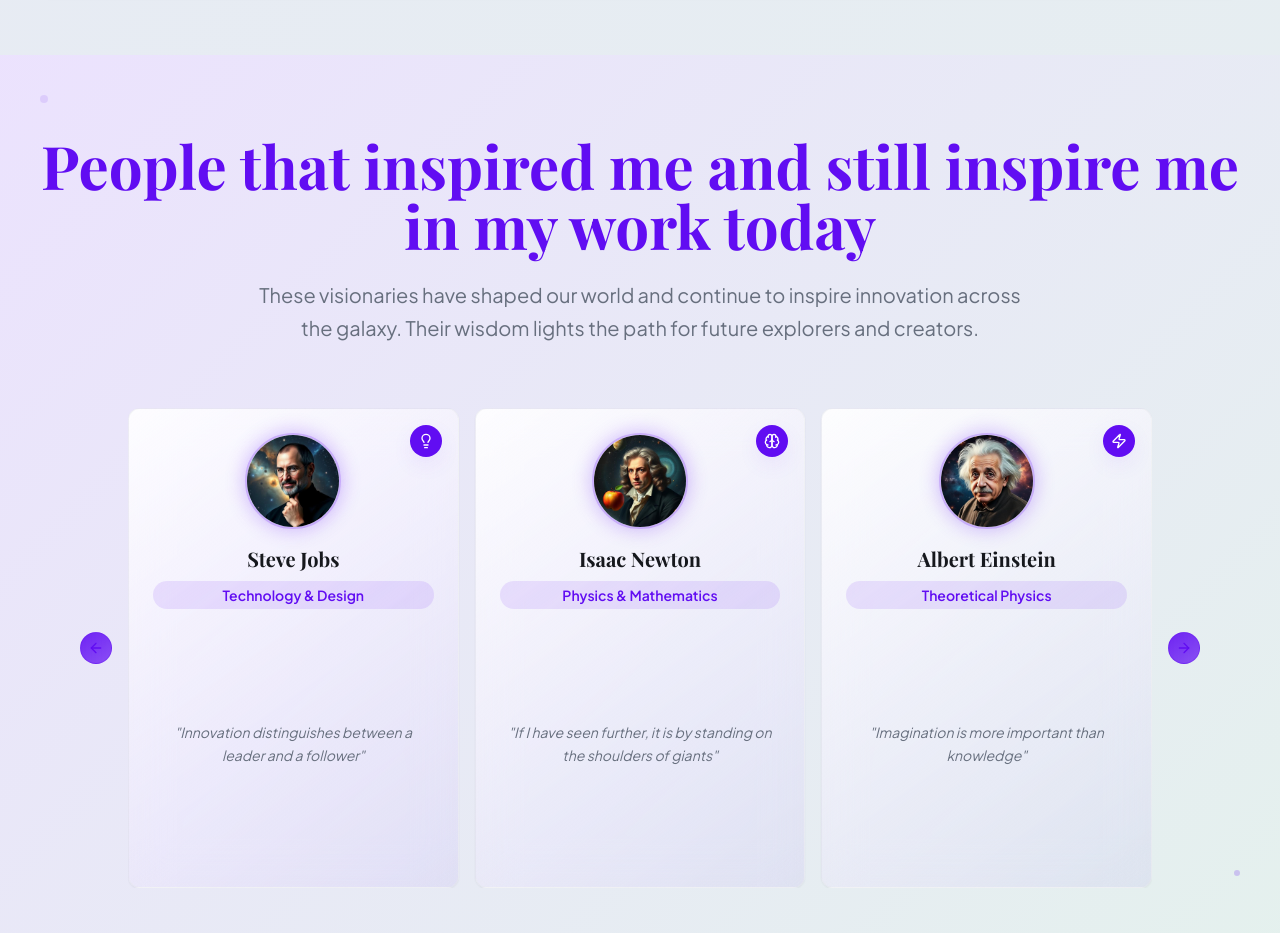
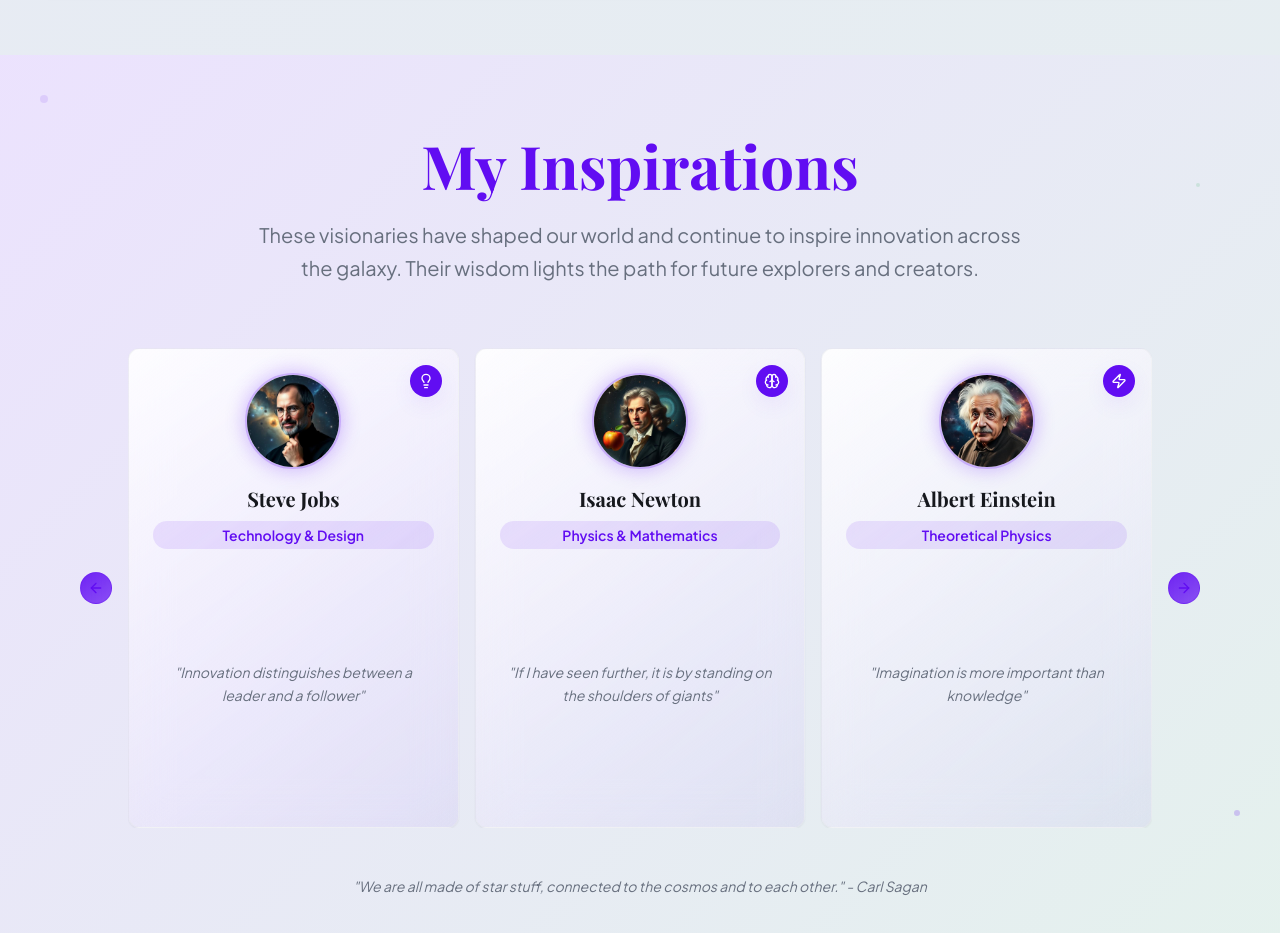
Before and after one commit to ldcsigudla/ldcsigudla.github.io, a React (Vite) app: page / in a window 1280 px wide. Shown: the part 7440-8373 px from the top of the page. Built offline with nearby package versions, Linux system fonts and the light colour scheme.

Commit message:
Shorten heading text
Shortened the heading text in the Inspirations section to a more concise phrase.

```diff
--- a/src/components/sections/Inspirations.tsx
+++ b/src/components/sections/Inspirations.tsx
@@ -77,7 +77,7 @@ export const Inspirations = () => {
       <div className="container mx-auto px-6 relative z-10">
         <div className="text-center mb-16">
           <h2 className="text-4xl md:text-6xl font-bold font-display mb-6 text-primary hover-lift">
-            People that inspired me and still inspire me in my work today
+            My Inspirations
           </h2>
           <p className="text-xl text-muted-foreground max-w-3xl mx-auto leading-relaxed">
             These visionaries have shaped our world and continue to inspire innovation across the galaxy.
```
